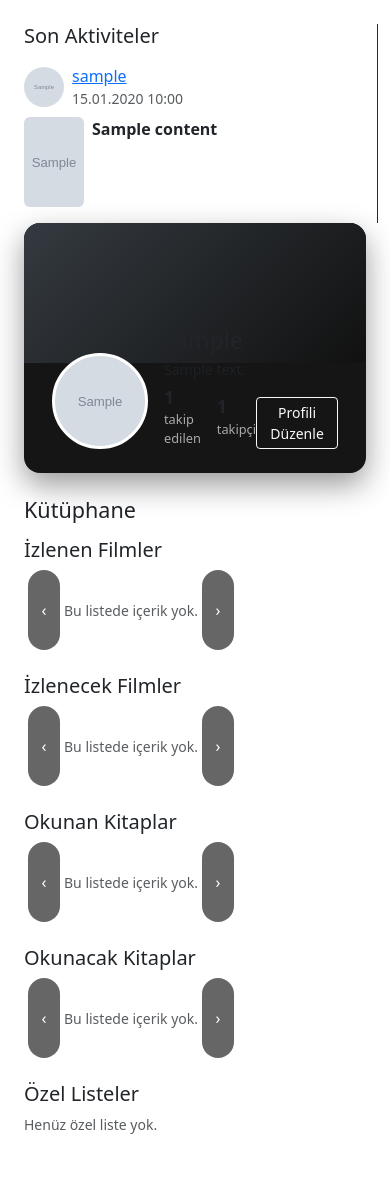
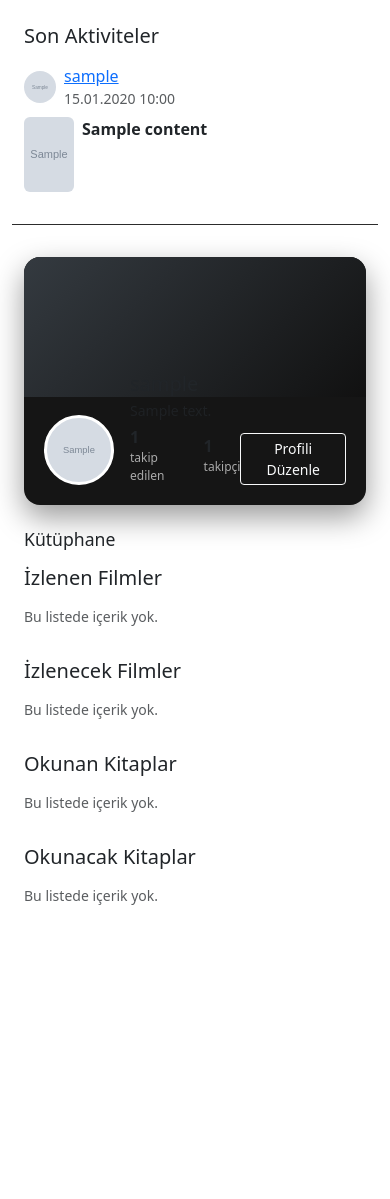
Before and after one commit to kubraaydinn/sosyal-kutuphane, a Flask app: a page that uses app/templates/base.html in a window 390 px wide. Shown: the part 56-1255 px from the top of the page. After the commit the page ends 961 px from the top, so only its background shows below. Run offline with Flask 3, Linux system fonts and the light colour scheme; a user stored in the database is signed in; tables that the repository leaves empty hold one stand-in row (values such as "Sample post"); grey boxes marked "Sample" are stand-in pictures.

Commit message:
Mobil uyum ve profil sayfası tasarım güncellemesi

```diff
--- a/app/profile/routes.py
+++ b/app/profile/routes.py
@@ -1,7 +1,6 @@
 from flask import Blueprint, render_template, redirect, url_for, flash, request
 from flask_login import login_required, current_user
 from ..models import db, User, UserList, Activity, Follow, ListItem
-from sqlalchemy.orm import joinedload
 
 bp = Blueprint("profile", __name__, template_folder="../templates/profile")
 
@@ -100,8 +99,6 @@ def view_profile(username):
     if not read_items and len(read_defaults) > 1:
         read_items = _items_for_list(read_defaults[1])
 
-
-
     return render_template(
         "profile/profile.html",
         profile_user=user,
@@ -117,7 +114,7 @@ def view_profile(username):
         watchlist_items=watchlist_items,
         read_items=read_items,
         toread_items=toread_items,
-                )
+    )
 
 
 
--- a/app/static/css/style.css
+++ b/app/static/css/style.css
@@ -150,14 +150,6 @@
 
 /* Aktivite kartları */
 
-.user-avatar {
-  width: 40px;
-  height: 40px;
-  border-radius: 50%;
-  background-size: cover;
-  background-position: center;
-}
-
 .activity-poster {
   width: 80px;
   height: 120px;
@@ -188,7 +180,6 @@
 }
 
 /* Arama sayfası kaydırma */
-
 
 .discovery-row {
   margin-bottom: 2rem;
@@ -232,3 +223,108 @@
   color: #666;
   margin-top: 0.25rem;
 }
+
+/* ========================= */
+/*      MOBİL İYİLEŞTİRME    */
+/* ========================= */
+
+/* 992px altı: tablet ve küçük laptoplar */
+@media (max-width: 992px) {
+
+  .profile-header-inner {
+    padding: 1.25rem 1.25rem;
+    margin-top: -50px;
+  }
+
+  .profile-avatar {
+    width: 80px;
+    height: 80px;
+  }
+
+  .profile-activity-column {
+    border-right: none;
+    border-bottom: 1px solid #2c2c2c;
+    margin-bottom: 1.5rem;
+    padding-bottom: 1rem;
+  }
+
+  .profile-main-column {
+    margin-top: 0.5rem;
+  }
+
+  .shelf-item {
+    width: 100px;
+  }
+
+  .shelf-item img,
+  .shelf-item-placeholder {
+    width: 100px;
+    height: 150px;
+  }
+
+  .shelf-nav {
+    height: 64px;
+  }
+}
+
+/* 576px altı: telefonlar */
+@media (max-width: 576px) {
+
+  .profile-header-inner {
+    flex-direction: row;
+    align-items: center;
+    margin-top: -45px;
+  }
+
+  .profile-avatar {
+    width: 70px;
+    height: 70px;
+  }
+
+  .profile-header-inner h3 {
+    font-size: 1.25rem;
+  }
+
+  .profile-stat .stat-number {
+    font-size: 1rem;
+  }
+
+  .profile-stat .stat-label {
+    font-size: 0.75rem;
+  }
+
+  /* Aktivite kartları biraz daha kompakt olsun */
+  .activity-card.compact .activity-poster {
+    width: 50px;
+    height: 75px;
+  }
+
+  .activity-card .user-avatar {
+    width: 32px;
+    height: 32px;
+  }
+
+  /* Raf item’lerini küçültelim */
+  .shelf-item {
+    width: 90px;
+  }
+
+  .shelf-item img,
+  .shelf-item-placeholder {
+    width: 90px;
+    height: 135px;
+  }
+
+  .shelf-item-title {
+    font-size: 0.75rem;
+  }
+
+  /* Çok küçük ekranda okları gizle, parmakla kaydırma yeterli */
+  .shelf-nav {
+    display: none;
+  }
+
+  .profile-library h4 {
+    font-size: 1.1rem;
+  }
+}
--- a/app/templates/base.html
+++ b/app/templates/base.html
@@ -3,12 +3,15 @@
 <head>
     <meta charset="utf-8">
     <title>{% block title %}Sosyal Kütüphane{% endblock %}</title>
+
+    <!-- Mobil uyum için şart -->
     <meta name="viewport" content="width=device-width, initial-scale=1">
 
     <!-- Bootstrap -->
     <link rel="stylesheet"
           href="https://cdn.jsdelivr.net/npm/bootstrap@5.3.3/dist/css/bootstrap.min.css">
     <link rel="stylesheet" href="{{ url_for('static', filename='css/style.css') }}">
+
     {% block head %}{% endblock %}
 </head>
 <body>
@@ -16,6 +19,7 @@
     <div class="container">
         <a class="navbar-brand" href="{{ url_for('feed.index') }}">Sosyal Kütüphane</a>
 
+        <!-- Mobilde hamburger menü -->
         <button class="navbar-toggler" type="button" data-bs-toggle="collapse"
                 data-bs-target="#navbarMain" aria-controls="navbarMain"
                 aria-expanded="false" aria-label="Toggle navigation">
@@ -37,13 +41,13 @@
                 {% endif %}
             </ul>
 
-
-            <ul class="navbar-nav ms-auto">
+            <ul class="navbar-nav ms-auto mb-2 mb-lg-0">
                 {% if current_user.is_authenticated %}
                     <li class="nav-item">
-                        <a class="nav-link" href="{{ url_for('profile.view_profile', username=current_user.username) }}">
+                        <a class="nav-link"
+                           href="{{ url_for('profile.view_profile', username=current_user.username) }}">
                             {{ current_user.username }}
-                        </span>
+                        </a>
                     </li>
                     <li class="nav-item">
                         <a class="nav-link" href="{{ url_for('auth.logout') }}">Çıkış</a>
@@ -62,22 +66,22 @@
 </nav>
 
 <main class="container mb-5">
-    <!-- Flash mesajları -->
+    {# Flash mesajları #}
     {% with messages = get_flashed_messages(with_categories=True) %}
       {% if messages %}
         <div class="mt-2">
           {% for category, message in messages %}
             <div class="alert alert-{{ category }} alert-dismissible fade show" role="alert">
               {{ message }}
-              <button type="button" class="btn-close" data-bs-dismiss="alert" aria-label="Close"></button>
+              <button type="button" class="btn-close" data-bs-dismiss="alert"
+                      aria-label="Close"></button>
             </div>
           {% endfor %}
         </div>
       {% endif %}
     {% endwith %}
 
-    {% block content %}
-    {% endblock %}
+    {% block content %}{% endblock %}
 </main>
 
 <script src="https://cdn.jsdelivr.net/npm/bootstrap@5.3.3/dist/js/bootstrap.bundle.min.js"></script>
--- a/app/templates/profile/profile.html
+++ b/app/templates/profile/profile.html
@@ -1,20 +1,17 @@
 {% extends "base.html" %}
 
-{# ----- Raf bileşeni (izlenen / izlenecek / okunan / okunacak) ----- #}
 {% macro shelf(title, items, shelf_id) %}
 <div class="profile-shelf mb-4">
   <div class="d-flex justify-content-between align-items-center mb-2">
     <h5 class="mb-0">{{ title }}</h5>
   </div>
-
   <div class="shelf-wrapper">
     <button class="shelf-nav prev" type="button" data-target="#{{ shelf_id }}">‹</button>
 
     <div class="shelf-scroll" id="{{ shelf_id }}">
-      {% if items and items|length > 0 %}
+      {% if items %}
         {% for item in items %}
           {% set c = item.content %}
-          {% if c %}
           <a href="{{ url_for('content.detail', content_id=c.id) }}" class="shelf-item">
             {% if c.poster_url %}
               <img src="{{ c.poster_url }}" alt="{{ c.title }}">
@@ -23,7 +20,6 @@
             {% endif %}
             <div class="shelf-item-title">{{ c.title }}</div>
           </a>
-          {% endif %}
         {% endfor %}
       {% else %}
         <div class="shelf-empty text-muted small">
@@ -40,11 +36,11 @@
 {% block content %}
 <div class="container mt-4 profile-page">
   <div class="row">
-    {# ----------------- SOL KOLON: SON AKTİVİTELER ----------------- #}
+    <!-- SOL KOLON: Son Aktiviteler -->
     <div class="col-md-3 profile-activity-column">
       <h5 class="mb-3">Son Aktiviteler</h5>
 
-      {% if activities and activities|length > 0 %}
+      {% if activities %}
         <div class="activity-list">
           {% for act in activities %}
             <div class="activity-card compact mb-3">
@@ -65,8 +61,7 @@
 
               {% if act.content %}
               <div class="activity-body d-flex mt-2">
-                <a href="{{ url_for('content.detail', content_id=act.content.id) }}"
-                   class="poster-wrapper">
+                <a href="{{ url_for('content.detail', content_id=act.content.id) }}" class="poster-wrapper">
                   {% if act.content.poster_url %}
                     <img src="{{ act.content.poster_url }}"
                          alt="{{ act.content.title }}"
@@ -97,7 +92,7 @@
       {% endif %}
     </div>
 
-    {# ----------------- SAĞ KOLON: PROFİL + KÜTÜPHANE ----------------- #}
+    <!-- SAĞ / ANA KOLON -->
     <div class="col-md-9 profile-main-column">
       <!-- Profil üst kartı -->
       <div class="profile-header-card mb-4">
@@ -138,8 +133,7 @@
 
           <div class="ms-auto">
             {% if is_owner %}
-              <a href="{{ url_for('profile.edit_profile',
-                                  username=profile_user.username) }}"
+              <a href="{{ url_for('profile.edit_profile', username=profile_user.username) }}"
                  class="btn btn-outline-light btn-sm">
                 Profili Düzenle
               </a>
@@ -169,30 +163,6 @@
         {{ shelf("İzlenecek Filmler", watchlist_items, "shelf-watchlist") }}
         {{ shelf("Okunan Kitaplar", read_items, "shelf-read") }}
         {{ shelf("Okunacak Kitaplar", toread_items, "shelf-toread") }}
-
-        <!-- Özel listeler -->
-        <h5 class="mt-4 mb-2">Özel Listeler</h5>
-        {% set has_custom = false %}
-        {% for lst in lists %}
-          {% if not lst.is_default %}
-            {% set has_custom = true %}
-            <div class="card mb-2">
-              <div class="card-body py-2">
-                <div class="d-flex justify-content-between align-items-center">
-                  <div>
-                    <strong>{{ lst.name }}</strong>
-                    <div class="text-muted small">
-                      {{ lst.items|length }} içerik
-                    </div>
-                  </div>
-                </div>
-              </div>
-            </div>
-          {% endif %}
-        {% endfor %}
-        {% if not has_custom %}
-          <p class="text-muted small">Henüz özel liste yok.</p>
-        {% endif %}
       </div>
     </div>
   </div>
--- /dev/null
+++ b/tempCodeRunnerFile.py
@@ -0,0 +1,6 @@
+from app import create_app
+
+app = create_app()
+
+if __name__ == "__main__":
+    app.run(debug=True)
```
Also changed, not shown: app/content/routes.py (+0 -71 lines), app/templates/profile/new_list.html (added, +29 -0 lines). Lines whose indentation alone changed are shown as unchanged.
